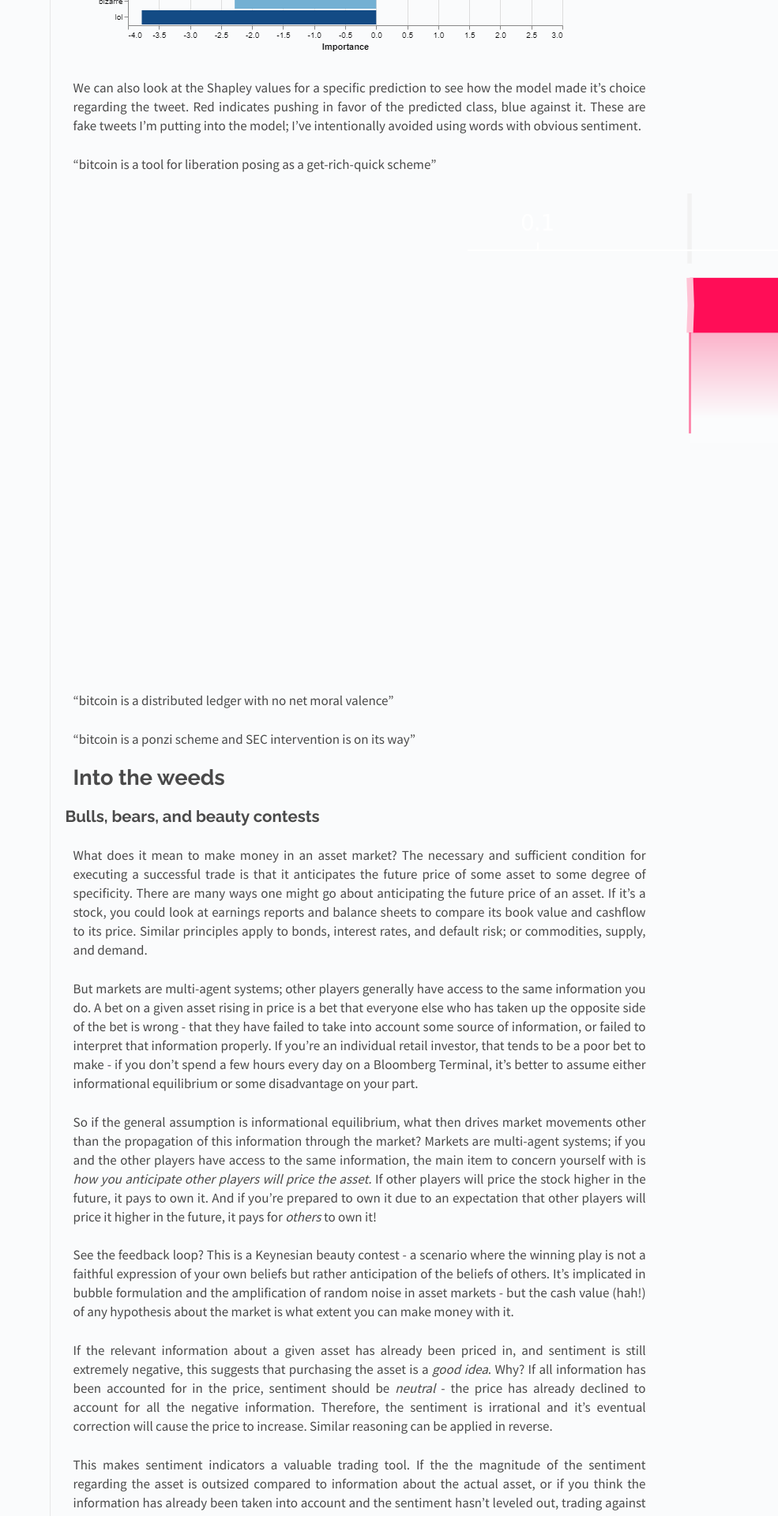
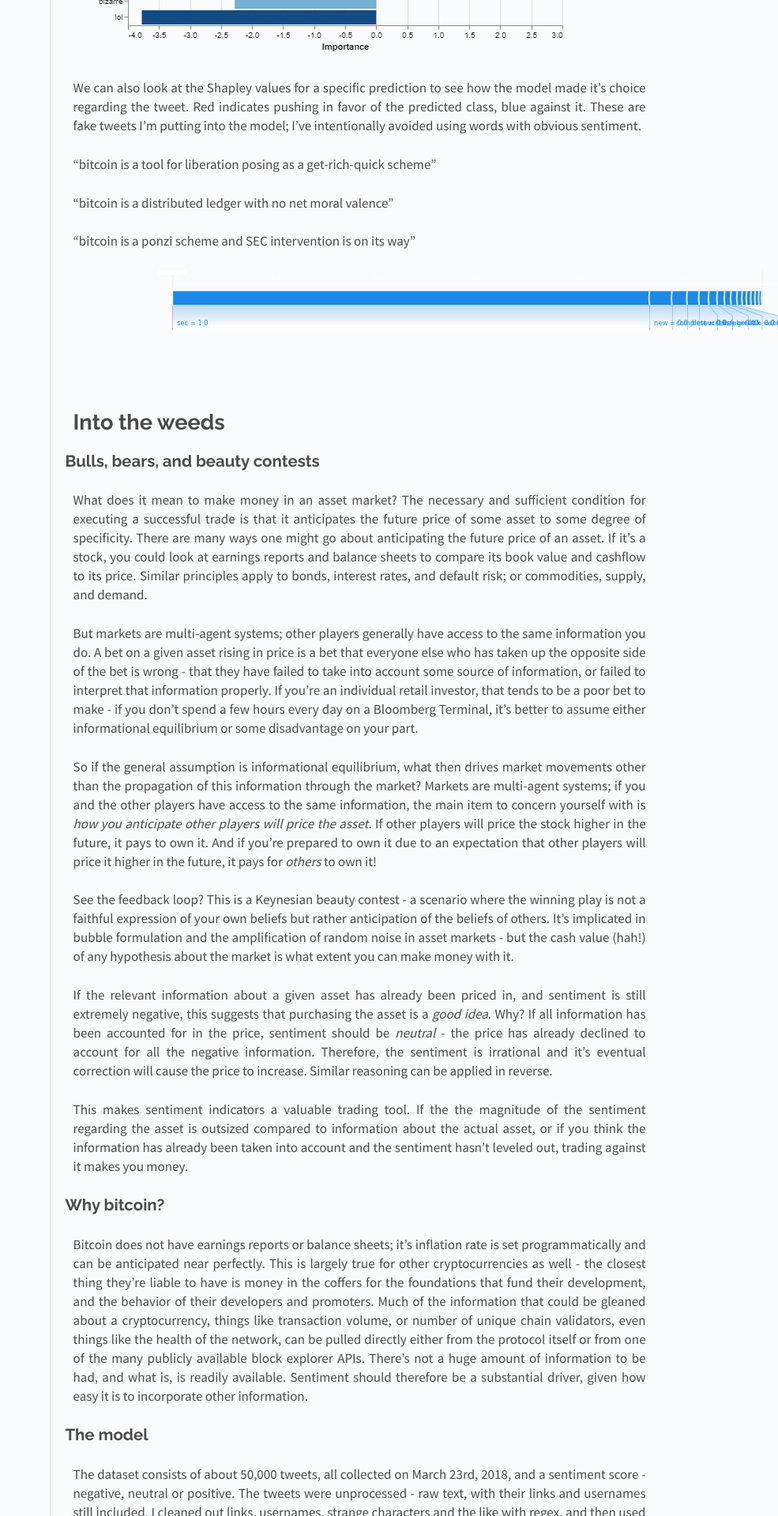
Before and after one commit to crsanderford/crsanderford.github.io, a Jekyll site: the page built from _posts/2019-10-23-animal-spirits-post.md, in a window 1280 px wide. Shown: the part 2147-4067 px from the top of the page at 79% size, without its empty margins (295-1280 px from the left). Built offline with Jekyll 4.4.1, drawn with Linux system fonts in a browser that asks for light colours.

Commit message:
Update 2019-10-23-animal-spirits-post.md

```diff
--- a/_posts/2019-10-23-animal-spirits-post.md
+++ b/_posts/2019-10-23-animal-spirits-post.md
@@ -27,7 +27,6 @@ We can also look at the Shapley values for a specific prediction to see how the
 
 "bitcoin is a tool for liberation posing as a get-rich-quick scheme"
 
-<img src="\images\positiveshap.png">
 
 "bitcoin is a distributed ledger with no net moral valence"
 
@@ -35,7 +34,7 @@ We can also look at the Shapley values for a specific prediction to see how the
 
 "bitcoin is a ponzi scheme and SEC intervention is on its way"
 
-
+<img src="\images\negativeshap.png">
 
 
 # Into the weeds
```
